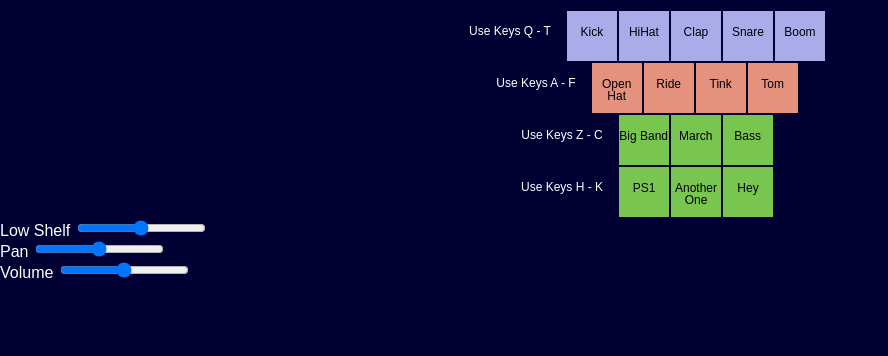
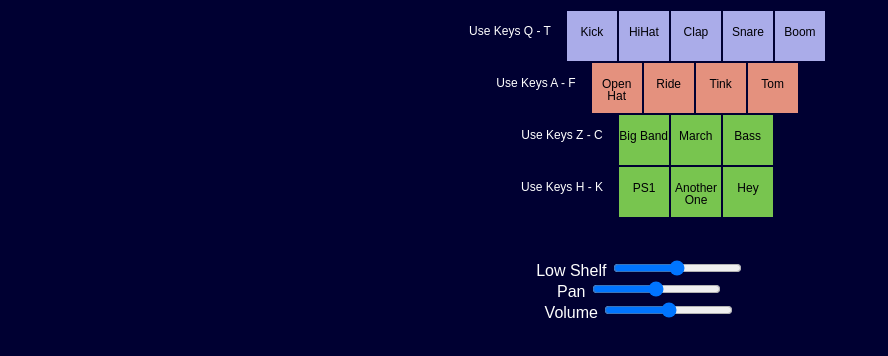
Before and after one commit to mcmillandanny/Drum-Machine, a website: page index.html in a window 1280 px wide. Shown: the whole page, without its empty margins (0-888 px from the left). Drawn offline with nearby package versions, Linux system fonts and the light colour scheme.

Commit message:
styled sliders

```diff
--- a/src/scss/main.scss
+++ b/src/scss/main.scss
@@ -124,4 +124,13 @@ body {
 			margin: 1px;
 		}
 	}
+
+	.sliders {
+		text-align: center;
+		display: flex;
+		flex-direction: column;
+		justify-content: center;
+		padding: 20px;
+		margin: 20px;
+	}
 }
```
Also changed, not shown: dist/css/main.css, 1 other file.
